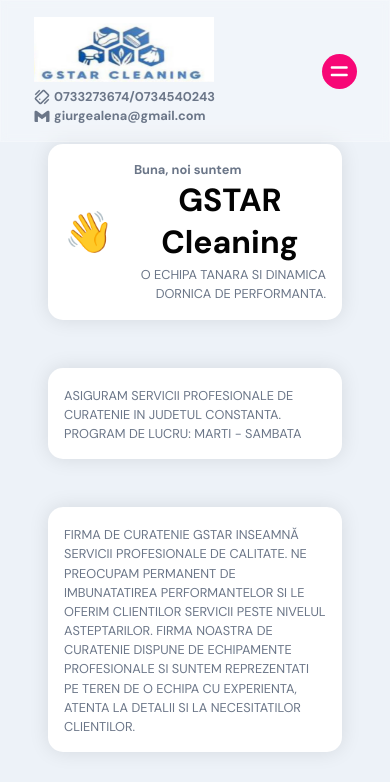
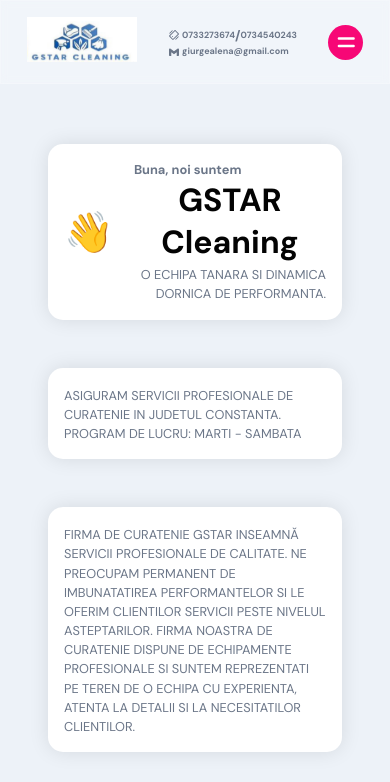
Before and after one commit to LilRomio/gstar_cleaning, a React (Create React App) app: page / in a window 390 px wide. Shown: the top 782 px of the page. Built offline with nearby package versions, Linux system fonts and the light colour scheme.

Commit message:
2.1 update bugs fix navbar

```diff
--- a/src/components/Navbar/Navbar.jsx
+++ b/src/components/Navbar/Navbar.jsx
@@ -12,6 +12,16 @@
     <nav className="app__navbar">
       <div className="app__navbar-logo">
         <img src={images.logo2} alt="logo" />
+      </div>
+
+      <ul className="app__navbar-links">
+        {['acasa', 'servicii', 'preturi', 'contact'].map((item) => (
+          <li className="app__flex p-text" key={`link-${item}`}>
+            <div />
+            <a href={`#${item}`}>{item}</a>
+          </li>
+        ))}
+      </ul>
       <div
         className="app__flex"
         style={{ flexDirection: 'column', alignItems: 'flex-start' }}
@@ -33,16 +43,6 @@
           </a>
         </div>
       </div>
-      </div>
-      <ul className="app__navbar-links">
-        {['acasa', 'servicii', 'preturi', 'contact'].map((item) => (
-          <li className="app__flex p-text" key={`link-${item}`}>
-            <div />
-            <a href={`#${item}`}>{item}</a>
-          </li>
-        ))}
-      </ul>
-
       <div className="app__navbar-menu">
         <HiMenuAlt4 onClick={() => setToggle(true)} />
 
--- a/src/components/Navbar/Navbar.scss
+++ b/src/components/Navbar/Navbar.scss
@@ -13,6 +13,9 @@
   border: 1px solid rgba(255, 255, 255, 0.18);
   position: fixed;
   z-index: 2;
+  @media screen and (max-width: 768px) {
+    padding: 1rem 1.6rem;
+  }
 }
 
 .app__navbar-contact {
@@ -22,12 +25,20 @@
   font-weight: 600;
 
   .app__contact-logo {
-    margin-right: 3px;
-    font-size: 18px;
+    margin-right: 2px;
+    font-size: 16px;
+
+    @media screen and (max-width: 768px) {
+      font-size: 12px;
+    }
   }
 
   a {
     text-decoration: none;
+    font-size: 12px;
+    @media screen and (max-width: 768px) {
+      font-size: 9px;
+    }
   }
 }
 
@@ -38,9 +49,12 @@
   flex-direction: column;
 
   img {
-    width: 180px;
-    height: 70px;
+    width: 140px;
+    height: 50px;
     padding-bottom: 5px;
+    @media screen and (max-width: 768px) {
+      width: 110px;
+    }
 
     @media screen and (min-width: 2000px) {
       width: 180px;
```
Lines whose indentation alone changed are shown as unchanged.
